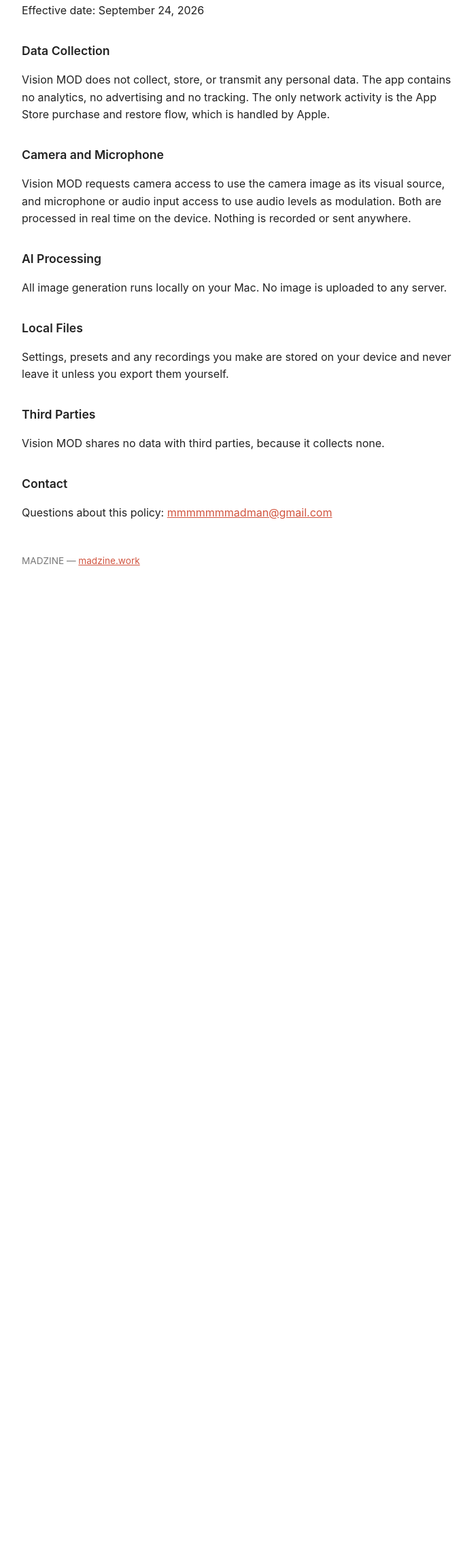
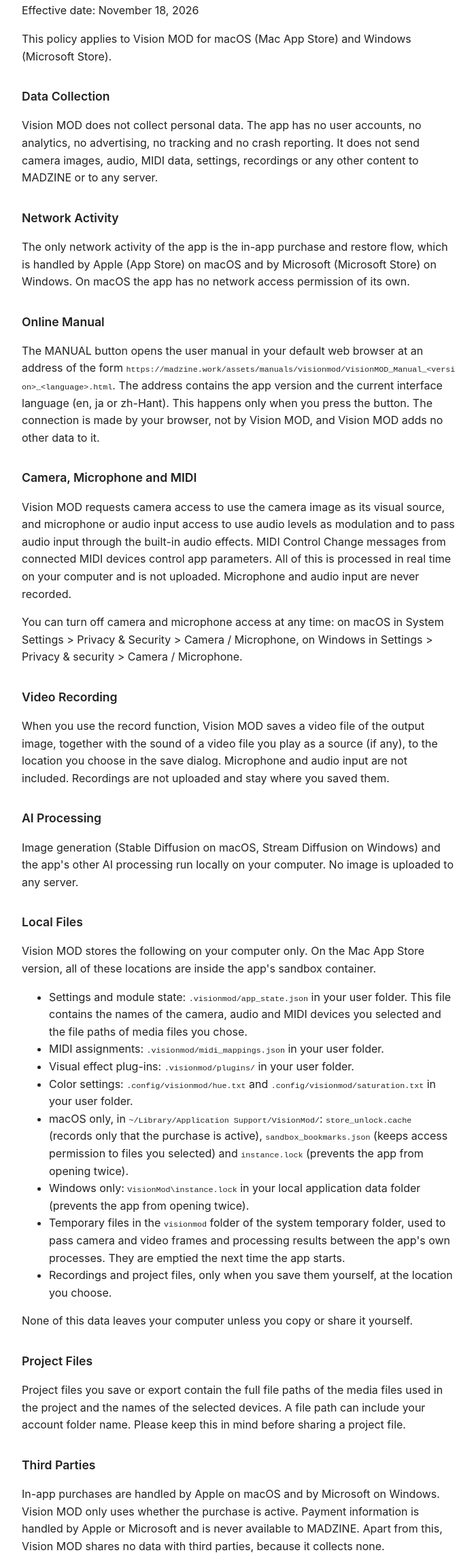
Before and after one commit to mmmmmmmadman/visionmod-privacy, a plain HTML site: page index.html in a window 1280 px wide. Shown: the part 115-2406 px from the top of the page at 68% size, without its empty margins (288-988 px from the left). Before the commit the page ends 1016 px from the top, so only its background shows below. Drawn offline with Linux system fonts and the light colour scheme.

Commit message:
Update privacy policy for macOS and Windows
Cover video recording, online manual link, local storage locations and project file contents.

Co-Authored-By: Claude Opus 5.5 <noreply@anthropic.com>
Claude-Session: https://claude.ai/code/session_014J161UpUNgNJ6k2vjbVUcR

```diff
--- a/index.html
+++ b/index.html
@@ -8,28 +8,63 @@
 body { font-family: -apple-system, "Helvetica Neue", Arial, sans-serif; max-width: 640px; margin: 4rem auto; padding: 0 1.5rem; line-height: 1.6; color: #222; }
 h1 { font-size: 1.5rem; font-weight: 600; }
 h2 { font-size: 1.1rem; font-weight: 600; margin-top: 2rem; }
+code { font-size: 0.9em; word-break: break-all; }
 footer { margin-top: 3rem; font-size: 0.85rem; color: #777; }
 a { color: #d1543f; }
 </style>
 </head>
 <body>
 <h1>Vision MOD Privacy Policy</h1>
-<p>Effective date: September 24, 2026</p>
+<p>Effective date: November 18, 2026</p>
+<p>This policy applies to Vision MOD for macOS (Mac App Store) and Windows (Microsoft Store).</p>
 
 <h2>Data Collection</h2>
-<p>Vision MOD does not collect, store, or transmit any personal data. The app contains no analytics, no advertising and no tracking. The only network activity is the App Store purchase and restore flow, which is handled by Apple.</p>
+<p>Vision MOD does not collect personal data. The app has no user accounts, no analytics, no advertising, no tracking and no crash reporting. It does not send camera images, audio, MIDI data, settings, recordings or any other content to MADZINE or to any server.</p>
 
-<h2>Camera and Microphone</h2>
-<p>Vision MOD requests camera access to use the camera image as its visual source, and microphone or audio input access to use audio levels as modulation. Both are processed in real time on the device. Nothing is recorded or sent anywhere.</p>
+<h2>Network Activity</h2>
+<p>The only network activity of the app is the in-app purchase and restore flow, which is handled by Apple (App Store) on macOS and by Microsoft (Microsoft Store) on Windows. On macOS the app has no network access permission of its own.</p>
+
+<h2>Online Manual</h2>
+<p>The MANUAL button opens the user manual in your default web browser at an address of the form <code>https://madzine.work/assets/manuals/visionmod/VisionMOD_Manual_&lt;version&gt;_&lt;language&gt;.html</code>. The address contains the app version and the current interface language (en, ja or zh-Hant). This happens only when you press the button. The connection is made by your browser, not by Vision MOD, and Vision MOD adds no other data to it.</p>
+
+<h2>Camera, Microphone and MIDI</h2>
+<p>Vision MOD requests camera access to use the camera image as its visual source, and microphone or audio input access to use audio levels as modulation and to pass audio input through the built-in audio effects. MIDI Control Change messages from connected MIDI devices control app parameters. All of this is processed in real time on your computer and is not uploaded. Microphone and audio input are never recorded.</p>
+<p>You can turn off camera and microphone access at any time: on macOS in System Settings &gt; Privacy &amp; Security &gt; Camera / Microphone, on Windows in Settings &gt; Privacy &amp; security &gt; Camera / Microphone.</p>
+
+<h2>Video Recording</h2>
+<p>When you use the record function, Vision MOD saves a video file of the output image, together with the sound of a video file you play as a source (if any), to the location you choose in the save dialog. Microphone and audio input are not included. Recordings are not uploaded and stay where you saved them.</p>
 
 <h2>AI Processing</h2>
-<p>All image generation runs locally on your Mac. No image is uploaded to any server.</p>
+<p>Image generation (Stable Diffusion on macOS, Stream Diffusion on Windows) and the app's other AI processing run locally on your computer. No image is uploaded to any server.</p>
 
 <h2>Local Files</h2>
-<p>Settings, presets and any recordings you make are stored on your device and never leave it unless you export them yourself.</p>
+<p>Vision MOD stores the following on your computer only. On the Mac App Store version, all of these locations are inside the app's sandbox container.</p>
+<ul>
+<li>Settings and module state: <code>.visionmod/app_state.json</code> in your user folder. This file contains the names of the camera, audio and MIDI devices you selected and the file paths of media files you chose.</li>
+<li>MIDI assignments: <code>.visionmod/midi_mappings.json</code> in your user folder.</li>
+<li>Visual effect plug-ins: <code>.visionmod/plugins/</code> in your user folder.</li>
+<li>Color settings: <code>.config/visionmod/hue.txt</code> and <code>.config/visionmod/saturation.txt</code> in your user folder.</li>
+<li>macOS only, in <code>~/Library/Application Support/VisionMod/</code>: <code>store_unlock.cache</code> (records only that the purchase is active), <code>sandbox_bookmarks.json</code> (keeps access permission to files you selected) and <code>instance.lock</code> (prevents the app from opening twice).</li>
+<li>Windows only: <code>VisionMod\instance.lock</code> in your local application data folder (prevents the app from opening twice).</li>
+<li>Temporary files in the <code>visionmod</code> folder of the system temporary folder, used to pass camera and video frames and processing results between the app's own processes. They are emptied the next time the app starts.</li>
+<li>Recordings and project files, only when you save them yourself, at the location you choose.</li>
+</ul>
+<p>None of this data leaves your computer unless you copy or share it yourself.</p>
+
+<h2>Project Files</h2>
+<p>Project files you save or export contain the full file paths of the media files used in the project and the names of the selected devices. A file path can include your account folder name. Please keep this in mind before sharing a project file.</p>
 
 <h2>Third Parties</h2>
-<p>Vision MOD shares no data with third parties, because it collects none.</p>
+<p>In-app purchases are handled by Apple on macOS and by Microsoft on Windows. Vision MOD only uses whether the purchase is active. Payment information is handled by Apple or Microsoft and is never available to MADZINE. Apart from this, Vision MOD shares no data with third parties, because it collects none.</p>
+
+<h2>User Control</h2>
+<p>Camera and microphone access can be revoked in the system settings listed above. Devices can be deselected inside the app at any time. To delete saved settings, MIDI assignments, plug-ins and color settings, delete the <code>.visionmod</code> and <code>.config/visionmod</code> folders in your user folder (on the Mac App Store version, inside the app's sandbox container).</p>
+
+<h2>Children's Privacy</h2>
+<p>Vision MOD does not collect personal data from anyone, including children under 13.</p>
+
+<h2>Changes to This Policy</h2>
+<p>If this policy changes, the updated version will be published at this address with a new effective date.</p>
 
 <h2>Contact</h2>
 <p>Questions about this policy: <a href="mailto:mmmmmmmadman@gmail.com">mmmmmmmadman@gmail.com</a></p>
```
